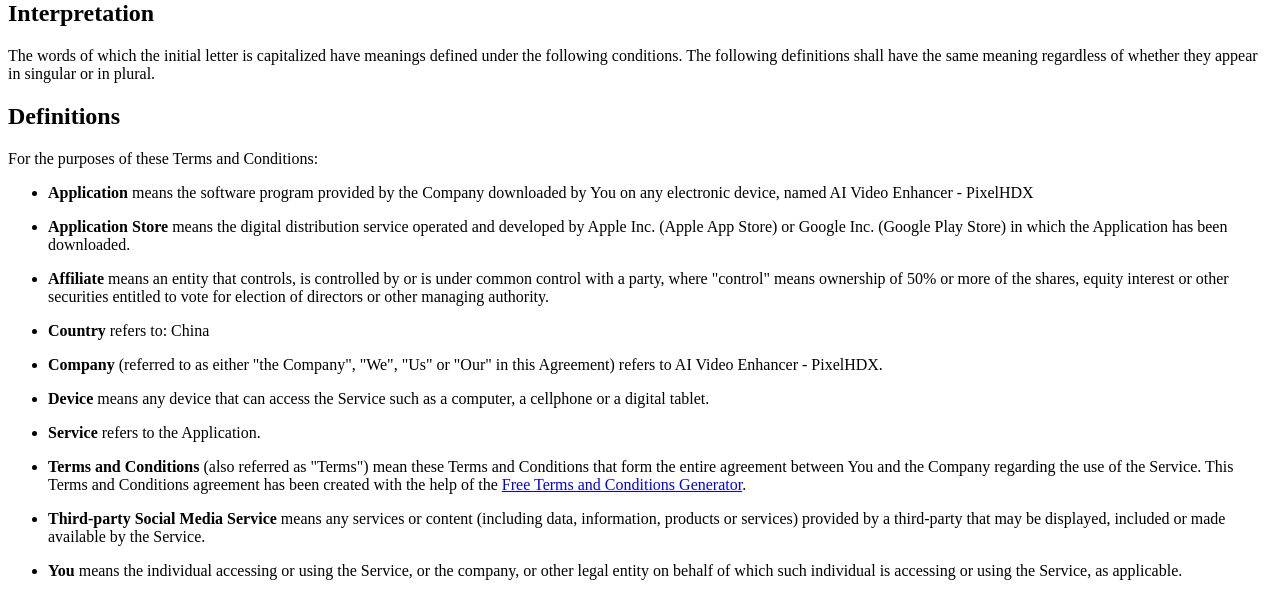
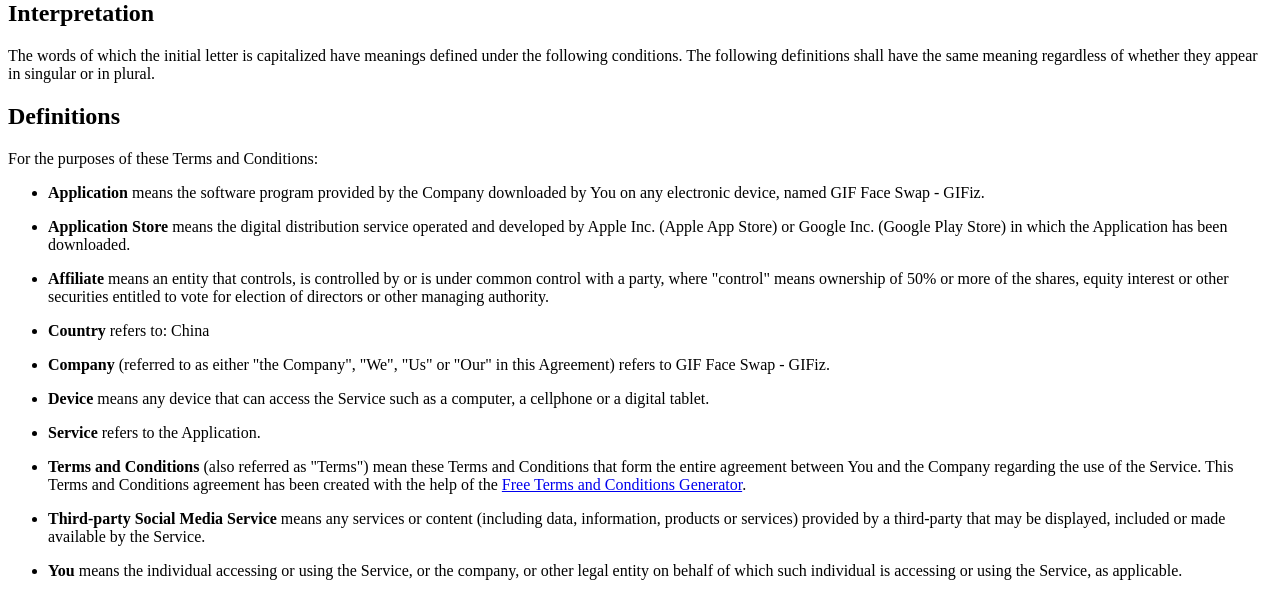
Before and after one commit to michaelzhang1994/gifiz-user, a plain HTML site: page index.html in a window 1280 px wide. Shown: the part 198-800 px from the top of the page. Drawn offline with Linux system fonts and the light colour scheme.

Commit message:
Update index.html

```diff
--- a/index.html
+++ b/index.html
@@ -9,7 +9,7 @@
 <p>For the purposes of these Terms and Conditions:</p>
 <ul>
     <li>
-        <p><strong>Application</strong> means the software program provided by the Company downloaded by You on any electronic device, named AI Video Enhancer - PixelHDX</p>
+        <p><strong>Application</strong> means the software program provided by the Company downloaded by You on any electronic device, named GIF Face Swap - GIFiz.</p>
     </li>
     <li>
         <p><strong>Application Store</strong> means the digital distribution service operated and developed by Apple Inc. (Apple App Store) or Google Inc. (Google Play Store) in which the Application has been downloaded.</p>
@@ -21,7 +21,7 @@
         <p><strong>Country</strong> refers to:  China</p>
     </li>
     <li>
-        <p><strong>Company</strong> (referred to as either &quot;the Company&quot;, &quot;We&quot;, &quot;Us&quot; or &quot;Our&quot; in this Agreement) refers to AI Video Enhancer - PixelHDX.</p>
+        <p><strong>Company</strong> (referred to as either &quot;the Company&quot;, &quot;We&quot;, &quot;Us&quot; or &quot;Our&quot; in this Agreement) refers to GIF Face Swap - GIFiz.</p>
     </li>
     <li>
         <p><strong>Device</strong> means any device that can access the Service such as a computer, a cellphone or a digital tablet.</p>
```
